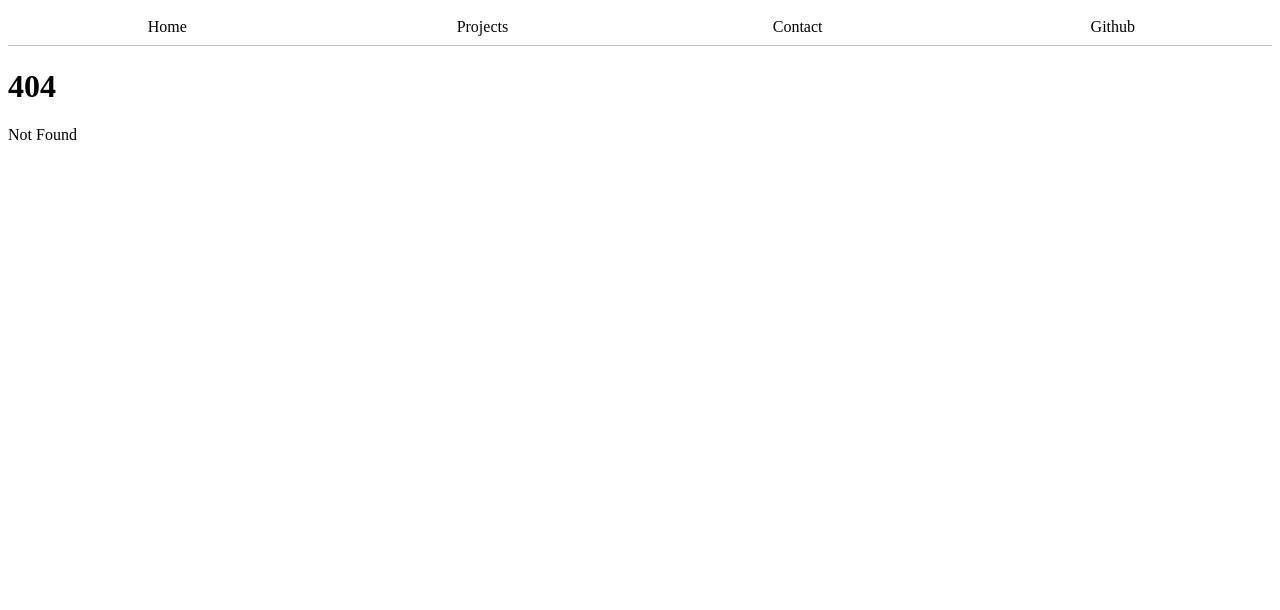
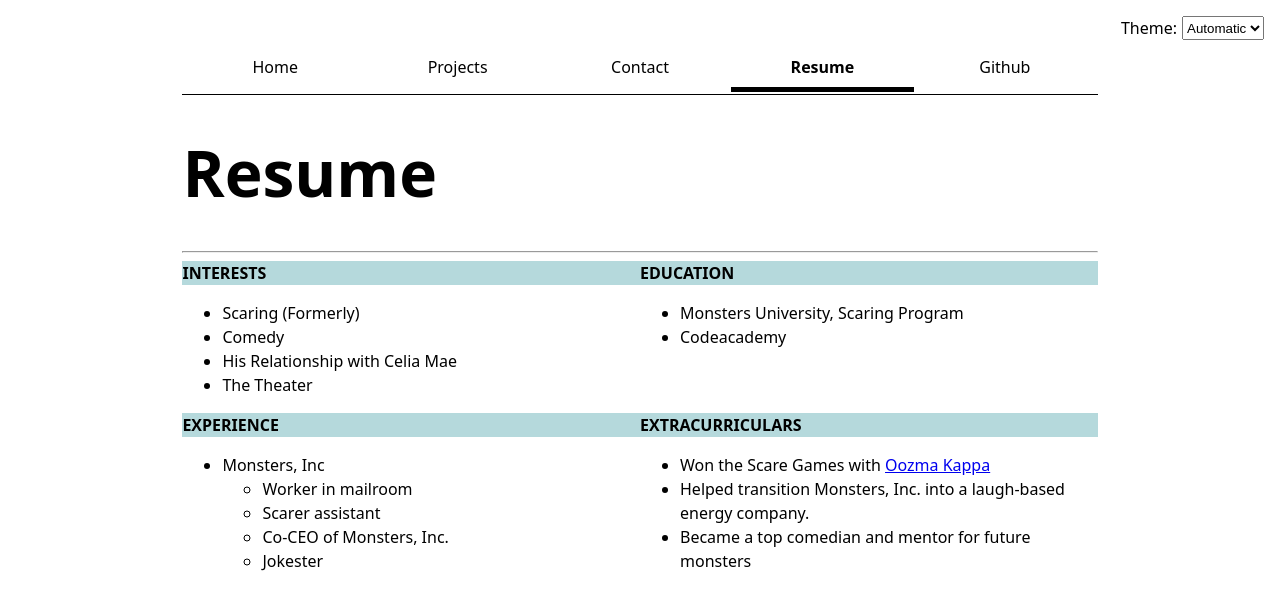
Before and after one commit to lfamarciano/my-portfolio, a SvelteKit app: page /resume in a window 1280 px wide. Before the commit this address had no page. Shown: the top 610 px of the page. Built offline with nearby package versions, Linux system fonts and the light colour scheme.

Commit message:
testing deploy

```diff
--- a/src/routes/+layout.svelte
+++ b/src/routes/+layout.svelte
@@ -1,12 +1,20 @@
 <script>
 import { base } from "$app/paths";
 import { page } from "$app/stores";
+
 let pages = [
     { url: "/", title: "Home" },
     { url: "/projects", title: "Projects" },
     { url: "/contact", title: "Contact" },
-    {url: "https://github.com/lfamarciano", title:"Github"}
+    { url: "/resume", title: "Resume" },
+    {url: "https://github.com/Mike-Kowalski", title:"Github"}
 ];
+
+let localStorage = globalThis.localStorage ?? {};
+let colorScheme = localStorage.colorScheme ?? "light dark";
+let root = globalThis?.document?.documentElement;
+$: root?.style.setProperty("color-scheme", colorScheme);
+$: localStorage.colorScheme = colorScheme;
 </script>
 
 <nav>
@@ -20,6 +28,15 @@
     </a>
   {/each}
 </nav>
+
+<label class="color-scheme">
+    Theme:
+    <select bind:value={ colorScheme }>       >
+        <option value="light dark"> Automatic </option>
+        <option value="light"> Light </option>
+        <option value="dark"> Dark </option>
+    </select>
+</label>
 
 <style>
     nav {
@@ -52,5 +69,14 @@
         padding: 0.5em;
         background-color: oklch(from var(--grey) 95% 5% h);
     }
+
+    .color-scheme{
+	position:absolute;
+	top: 1rem;
+	right: 1rem;
+	display: inline-flex;
+	gap: 5px;
+}
 </style>
+
 <slot />
--- /dev/null
+++ b/src/routes/resume/+page.svelte
@@ -0,0 +1,44 @@
+<svelte:head>
+  <title>Resume</title>
+</svelte:head>
+
+<h1>Resume</h1>
+<hr />
+<div class="resume">
+<section>
+    <header>Interests</header>
+    <ul>
+        <li>Scaring (Formerly) </li>
+        <li>Comedy</li>
+        <li>His Relationship with Celia Mae </li>
+        <li>The Theater</li>
+    </ul>
+    </section>
+<section>
+    <header>Education</header>
+    <ul>
+        <li>Monsters University, Scaring Program</li>
+        <li>Codeacademy</li>
+    </ul>
+    </section>
+<section>
+    <header>Experience</header>
+    <ul>
+        <li>Monsters, Inc</li>
+        <ul>
+            <li>Worker in mailroom</li>
+            <li>Scarer assistant</li>
+            <li>Co-CEO of Monsters, Inc.</li>
+            <li>Jokester</li>
+        </ul>
+    </ul>
+    </section>
+<section>
+    <header>Extracurriculars</header>
+    <ul>
+        <li>Won the Scare Games with <a href="https://disney.fandom.com/wiki/Oozma_Kappa">Oozma Kappa</a></li>
+        <li>Helped transition Monsters, Inc. into a laugh-based energy company.</li>
+        <li>Became a top comedian and mentor for future monsters</li>
+    </ul>
+</section>
+</div>
--- a/static/global.js
+++ b/static/global.js
@@ -1,44 +1,78 @@
-const ARE_WE_HOME = document.documentElement.classList.contains("home");
+// alert("IT’S ALIVE!");
 
-// function $$ (selector, context = document) {
-//     return Array.from(context.querySelectorAll(selector));
-// }
+/* function $$ (selector, context = document) {
+	return Array.from(context.querySelectorAll(selector));
+}
 
-// let navLinks = $$("nav a");
+let navLinks = $$("nav a");
 
-// let currentLink = navLinks.find(a => a.host === location.host && a.pathname === location.pathname);
+let currentLink = navLinks.find(
+    a => a.host === location.host && a.pathname === location.pathname
+);
 
-// currentLink.classList.add("current");
+if (currentLink) { // or if (currentLink !== undefined)
+	currentLink.classList.add("current");
+} */
 
-let pages = [
-    {url: ".", title: "Home"},
-    {url: "projects", title: "Projects"},
-    {url: "contact", title: "Contact"},
-    {url: "https://github.com/lfamarciano", title: "GitHub"}
-];
+// const ARE_WE_HOME = document.documentElement.classList.contains("home");
+
+// let pages = [
+// 	{url: ".", title: "Home"},
+// 	{url: "projects", title: "Projects"},
+// 	{url: "contact", title: "Contact"},
+//     {url: "resume", title: "Resume"},
+//     {url: "https://github.com/Mike-Kowalski", title:"Github"}
+// ];
 
 // let nav = document.createElement("nav");
 // document.body.prepend(nav);
 
-for (let p of pages) {
-    let url = p.url;
-    let title = p.title;
-    // Create link and add it to nav
-    // if (!ARE_WE_HOME && !url.startsWith("http")) {
-    //     url = "/my-portfolio/" + url;
-    // }
+// for (let p of pages) {
+// 	let url = p.url;
+// 	let title = p.title;
 
-    let a = document.createElement("a");
-    a.href = url;
-    a.textContent = title;
+// 	// if (!ARE_WE_HOME && !url.startsWith("http")) {
+// 	// 	url = "../" + url;
+// 	// }
 
-    if (a.host === location.host && a.pathname === location.pathname) {
-        a.classList.add("current");
-    }
+// 	let a = document.createElement("a");
+// 	a.href = url;
+// 	a.textContent = title;
 
-    if (a.host != location.host) {
-        a.setAttribute("target", "_blank");
-    }
+// 	if (a.host === location.host && a.pathname === location.pathname) {
+// 		a.classList.add("current");
+// 	}
 
-    // nav.append(a);
-}
+// 	if (a.host !== location.host){
+// 		a.target = "_blank";
+// 	}
+
+// 	nav.append(a);
+// }
+
+
+// document.body.insertAdjacentHTML("afterbegin", `
+//     <label class="color-scheme">
+//         Theme:
+//         <select>
+//             <option value="light dark"> Automatic </option>
+// 			<option value="light"> Light </option>
+// 			<option value="dark"> Dark </option>
+//         </select>
+//     </label>`
+// );
+
+// let select = document.querySelector("select");
+
+
+// select.addEventListener("input", function (event) {
+//     document.documentElement.style.setProperty("color-scheme", event.target.value);
+
+// 	localStorage.colorScheme = event.target.value;
+// });
+
+
+// if (localStorage.colorScheme) {
+//     document.documentElement.style.setProperty("color-scheme", localStorage.colorScheme);
+//     select.value = localStorage.colorScheme;
+// }
--- a/static/style.css
+++ b/static/style.css
@@ -1,66 +1,135 @@
 :root {
-	--grey: oklch(80% 3% 200);
-	--white: #ffffff;
-	border-bottom-color: var(--border-color);
-	/* color-scheme: dark */
-
+    --color-accent: oklch(65% 50% 0);
+    --border-gray: oklch(80% 3% 200);
+	--border-blue: oklch(70% 0.1 202);
+	--color-header-bg: oklch(72.5% 0.0715 202 / 50%);
 }
 
+html{
+	color-scheme: light dark;
+}
 body {
-	/* Set line height to 1.5 times the font size
-	   and use the OS’s UI font as the website font
-	 */
+    font: 100%/1.5 system-ui;
+    max-width: 100ch;
+    margin-inline: auto;
+	padding: 1cm;
+}
 
-	/* ANOTHER WAY TO DO IT */
-	/* margin-inline: max(1em, (100% - 100ch) / 2); */
+/* nav ul,
+nav il {
+	display: contents;
+}
 
+nav {
+	--border-color: oklch(50% 10% 200 / 40%);
 
-	/* nav {
 	display: flex;
-		padding: 0.1em;
-		border-bottom-width: 1px;
-		border-bottom-style: solid;
-		border-bottom-color: var(--grey);
-		text-align: center;
+	margin-bottom: 1em;
+	border-bottom-width:1px;
+	border-bottom-style:solid;
 
+	border-bottom-color: var(--border-color);
 }
+
 nav a {
-		flex: 1;
+	flex:1;
 	text-decoration: none;
 	color: inherit;
+	text-align: center;
 	padding: 0.5em;
 }
 
-	nav .current {
+nav a.current {
+	border-bottom-width:0.4em;
+	border-bottom-style:solid;
+	border-bottom-color: var(--border-color);
+	padding-bottom:0.1em;
 	font-weight: bold;
-		border-bottom-width: 5px;
-		border-bottom-style: solid;
-		border-bottom-color: var(--grey);
 }
 
 nav a:hover {
-		padding-bottom: -0.1em;
-		padding: 0.5em;
-		background-color: oklch(from var(--grey) 95% 5% h);
+	border-bottom-width:0.4em;
+	border-bottom-style:solid;
+	border-bottom-color:var(--color-accent);
+	padding-bottom:0.1em;
+	background-color: color-mix(in oklch, var(--color-accent), canvas 85%);
 } */
 
-	form {
-		display: flex;
-		flex-direction: column;
-		gap: 1000px;
-		grid-template-columns: auto 1fr;
+/* .color-scheme{
+	position:absolute;
+	top: 1rem;
+	right: 1rem;
+	display: inline-flex;
+	gap: 5px;
+} */
+
+input,textarea,button {
+    font: inherit; /*step 3.1 schmoopsie.poo@mic.fr*/
 }
 
+/* no grid Step 3.2*/
+/* label, input, textarea, button {
+    display: block;
+}
+input, textarea, button {
+    width: 100%;
+	box-sizing: border-box;
+}
+label {
+    margin-block: 1rem;
+} */
+/* no grid */
+
+form {
+	display: grid; /*step 3.3 part 1*/
+	grid-template-columns: auto 1fr; /*step 3.3 part 1.1*/
+	gap: 1em; /*step 3.3 part 3*/
+}
 form label {
-		display: grid;
-		font-size: 1.1rem;
-		font-weight: bold;
-		color: #333;
-		grid-template-columns: subgrid;
+	display: grid;/*step 3.3 part 2*/
+	grid-template-columns: subgrid;/*step 3.3 part 2*/
+}
+#button, label{
+	grid-column: 1 / -1; /*step 3.3 part 2*/
 }
 
-	label, button {
-		grid-column: 1 / -1;
+img{
+	max-width: 100%; /*step 4.2*/
 }
 
+.projects {
+	display:grid; /*step 4.3*/
+	grid-template-columns : repeat(auto-fill, minmax(15em, 1fr));/*step 4.3*/
+	min-width: 15em; /*step 4.3*/
+	max-width: 1fr; /*step 4.3*/
 }
+
+article{
+	margin: 10px; /*step 4.3*/
+	display: grid; /*step 4.4*/
+	grid-template-rows: subgrid; /*step 4.4*/
+	grid-row: span 3; /*step 4.4*/
+}
+
+article h2{
+	margin: 0; /*step 4.4*/
+}
+
+h1 {
+	font-size: 400%; /*step 4.5*/
+}
+h1, h2, h3, h4, h5, h6{
+	line-height: 1.1; /*step 4.5*/
+	text-wrap: balance; /*step 4.5*/
+}
+
+.resume{
+	display: grid; /*step 5 free*/
+	grid-template-columns: repeat(2, 1fr); /*step 5 free*/
+	min-width: 25em; /*step 5 free*/
+}
+header{
+	background-color: var(--color-header-bg); /*step 5 free*/
+	font-weight: bold; /*step 5 free*/
+	text-transform: uppercase; /*step 5 free*/
+}
```
Also changed, not shown: src/lib/Project.svelte (added, +22 -0 lines), src/lib/projects.json (added, +32 -0 lines), src/routes/+page.svelte (+22 -9 lines), src/routes/contact/+page.svelte (+11 -9 lines), src/routes/projects/+page.svelte (+43 -19 lines), static/images/itsme.png (renamed from static/images/126877678.jpeg), static/images/mike.png (added). Lines whose indentation alone changed are shown as unchanged.
